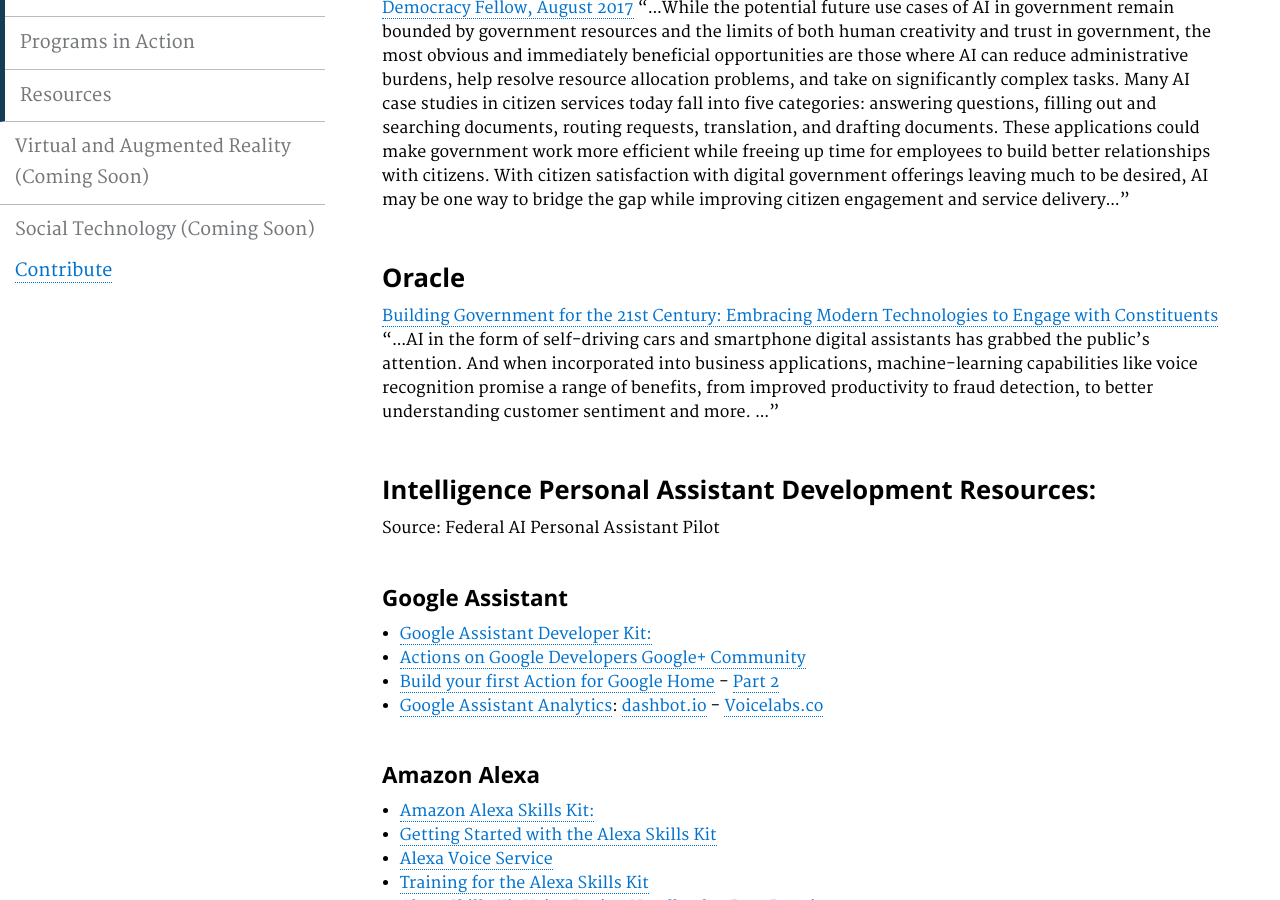
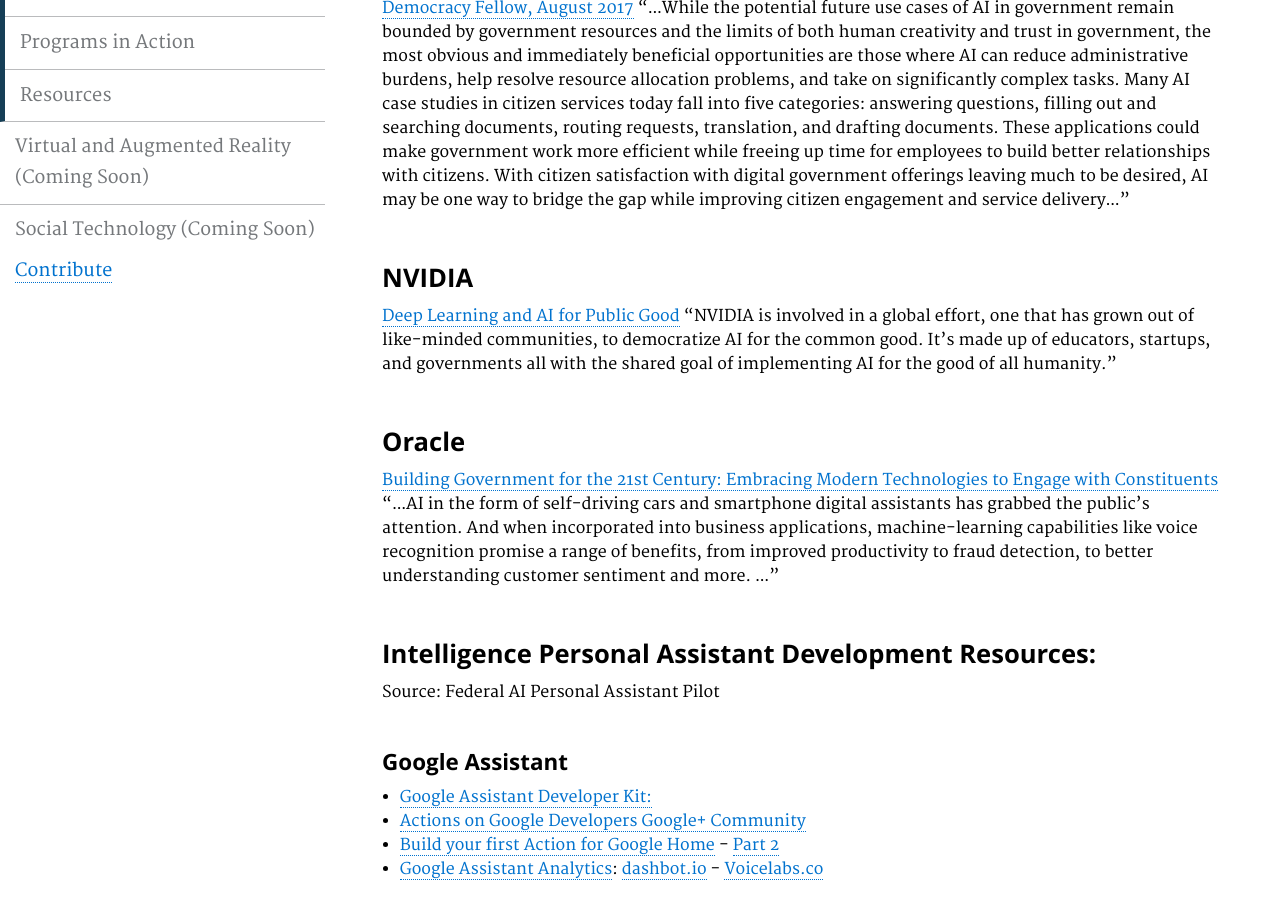
Before and after one commit to GSA/emerging-technology-atlas, a Jekyll site: the page built from pages/artificial-intelligence-resources.md, in a window 1280 px wide and 900 px high, scrolled down 648 px. Built offline with Jekyll 4.4.1, drawn with Linux system fonts in a browser that asks for light colours.

Commit message:
Update artificial-intelligence-resources.md

```diff
--- a/pages/artificial-intelligence-resources.md
+++ b/pages/artificial-intelligence-resources.md
@@ -20,6 +20,9 @@ description: ""
 <a href="https://ash.harvard.edu/files/ash/files/artificial_intelligence_for_citizen_services.pdf">Artificial Intelligence for Citizen Services
 and Government. Hila Mehr, Harvard Ash Center Technology & Democracy Fellow, August 2017</a>
 "...While the potential future use cases of AI in government remain bounded by government resources and the limits of both human creativity and trust in government, the most obvious and immediately beneficial opportunities are those where AI can reduce administrative burdens, help resolve resource allocation problems, and take on significantly complex tasks. Many AI case studies in citizen services today fall into five categories: answering questions, filling out and searching documents, routing requests, translation, and drafting documents. These applications could make government work more efficient while freeing up time for employees to build better relationships with citizens. With citizen satisfaction with digital government offerings leaving much to be desired, AI may be one way to bridge the gap while improving citizen engagement and service delivery..."
+
+### NVIDIA
+<a href="https://www.nvidia.com/en-us/deep-learning-ai/industries/public-good/">Deep Learning and AI for Public Good</a> "NVIDIA is involved in a global effort, one that has grown out of like-minded communities, to democratize AI for the common good. It’s made up of educators, startups, and governments all with the shared goal of implementing AI for the good of all humanity."
 
 ### Oracle
 <a href="http://www.oracle.com/us/industries/public-sector/build-gov-21-century-br-2389343.pdf">Building Government
```
